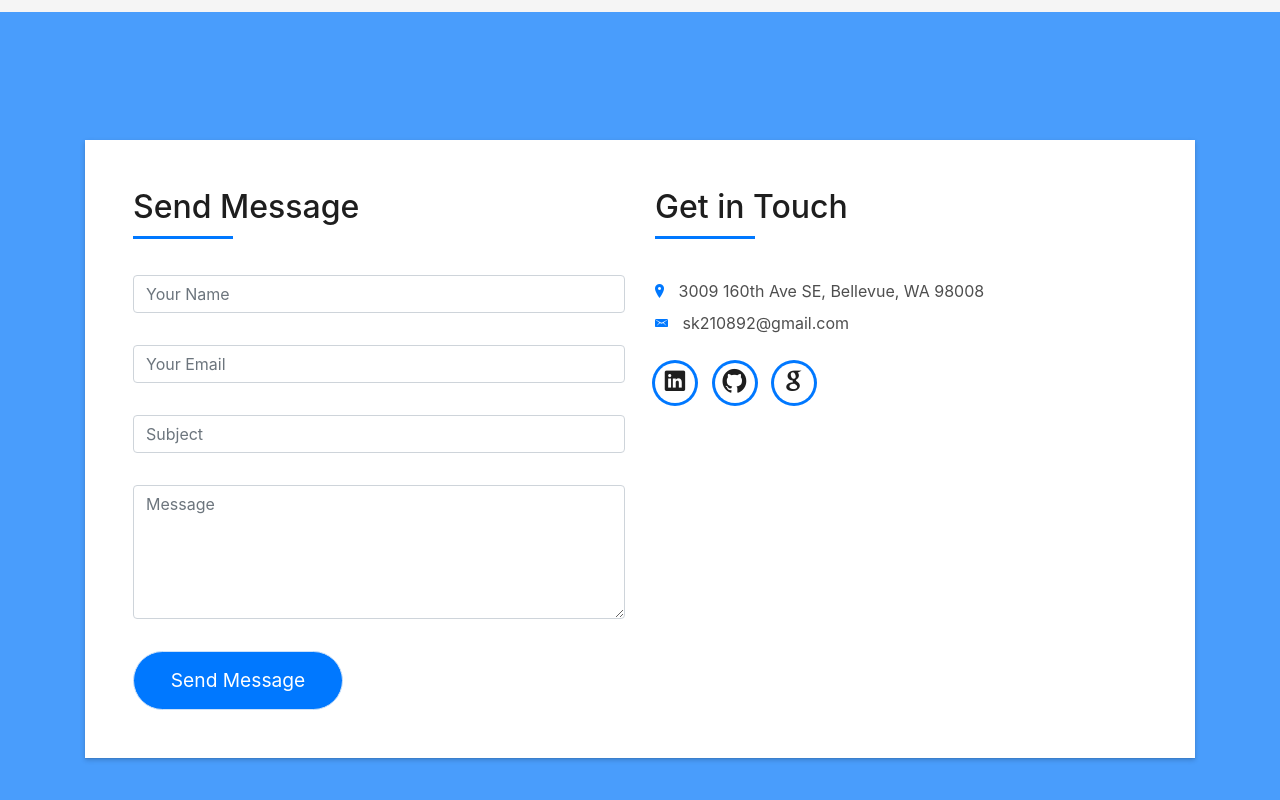
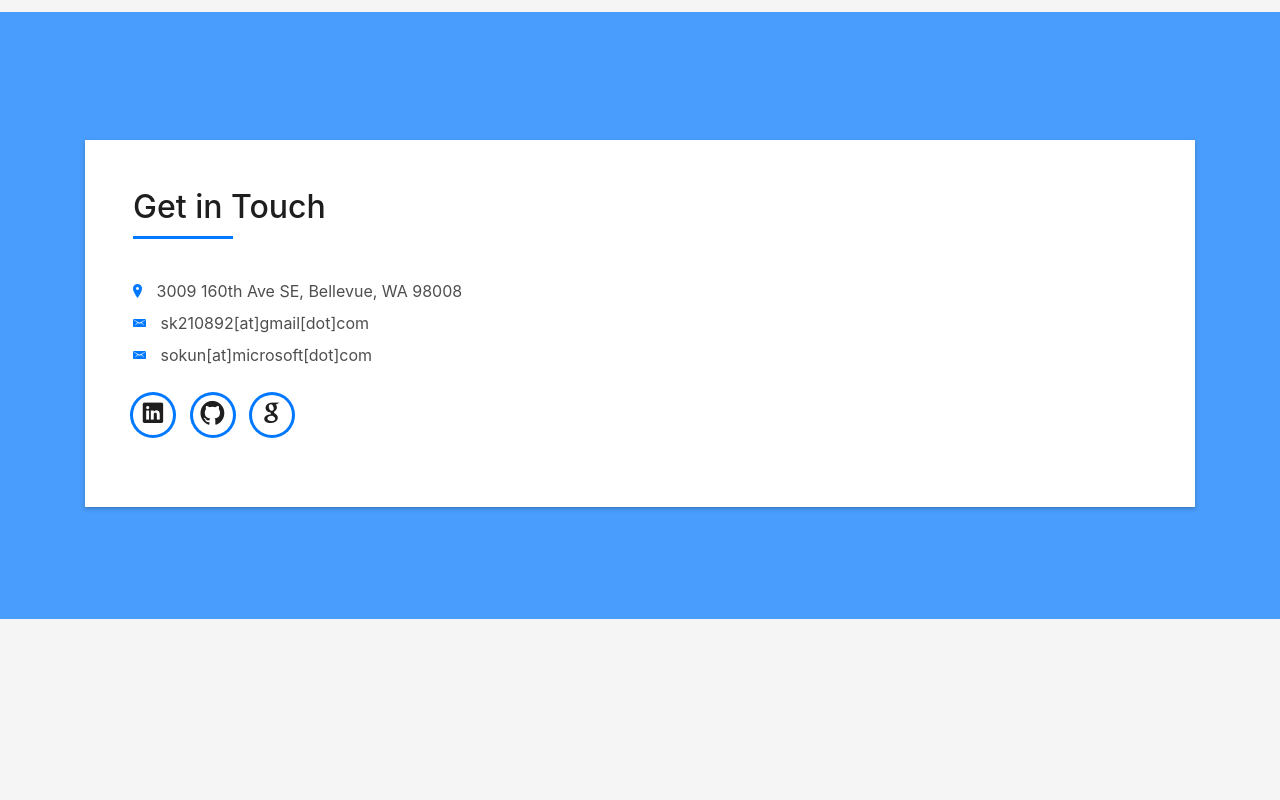
Before and after one commit to sk210892/sk210892.github.io, a plain HTML site: page index.html in a window 1280 px wide. Shown: the part 4151-4951 px from the top of the page. After the commit the page ends 4770 px from the top, so only its background shows below. Drawn offline with Linux system fonts and the light colour scheme; files whose address does not match are found by name.

Commit message:
fix contact

```diff
--- a/index.html
+++ b/index.html
@@ -398,48 +398,6 @@
             <div id="contact" class="box-shadow-full">
               <div class="row">
                 <div class="col-md-6">
-                  <div class="title-box-2">
-                    <h5 class="title-left">
-                      Send Message
-                    </h5>
-                  </div>
-                  <div>
-                      <form action="" method="post" role="form" class="contactForm">
-                      <div id="sendmessage">Your message has been sent. Thank you!</div>
-                      <div id="errormessage"></div>
-                      <div class="row">
-                        <div class="col-md-12 mb-3">
-                          <div class="form-group">
-                            <input type="text" name="name" class="form-control" id="name" placeholder="Your Name" data-rule="minlen:4" data-msg="Please enter at least 4 chars" />
-                            <div class="validation"></div>
-                          </div>
-                        </div>
-                        <div class="col-md-12 mb-3">
-                          <div class="form-group">
-                            <input type="email" class="form-control" name="email" id="email" placeholder="Your Email" data-rule="email" data-msg="Please enter a valid email" />
-                            <div class="validation"></div>
-                          </div>
-                        </div>
-                        <div class="col-md-12 mb-3">
-                            <div class="form-group">
-                              <input type="text" class="form-control" name="subject" id="subject" placeholder="Subject" data-rule="minlen:4" data-msg="Please enter at least 8 chars of subject" />
-                              <div class="validation"></div>
-                            </div>
-                        </div>
-                        <div class="col-md-12 mb-3">
-                          <div class="form-group">
-                            <textarea class="form-control" name="message" rows="5" data-rule="required" data-msg="Please write something" placeholder="Message"></textarea>
-                            <div class="validation"></div>
-                          </div>
-                        </div>
-                        <div class="col-md-12">
-                          <button type="submit" class="button button-a button-big button-rouded">Send Message</button>
-                        </div>
-                      </div>
-                    </form>
-                  </div>
-                </div>
-                <div class="col-md-6">
                   <div class="title-box-2 pt-4 pt-md-0">
                     <h5 class="title-left">
                       Get in Touch
@@ -448,7 +406,8 @@
                   <div class="more-info">
                     <ul class="list-ico">
                       <li><span class="ion-ios-location"></span> 3009 160th Ave SE, Bellevue, WA 98008</li>
-                      <li><span class="ion-email"></span> sk210892@gmail.com</li>
+                      <li><span class="ion-email"></span> sk210892[at]gmail[dot]com</li>
+                      <li><span class="ion-email"></span> sokun[at]microsoft[dot]com</li>
                     </ul>
                   </div>
                   <div class="socials">
```
